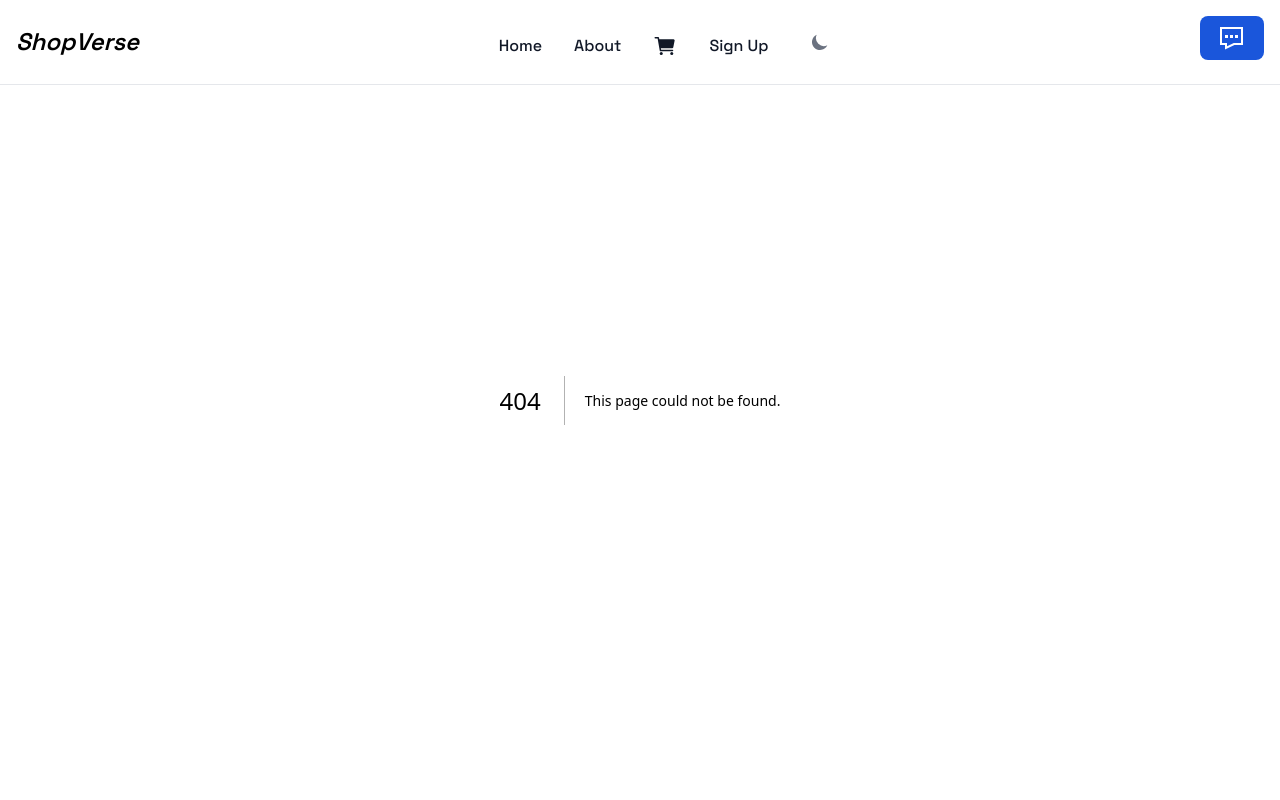
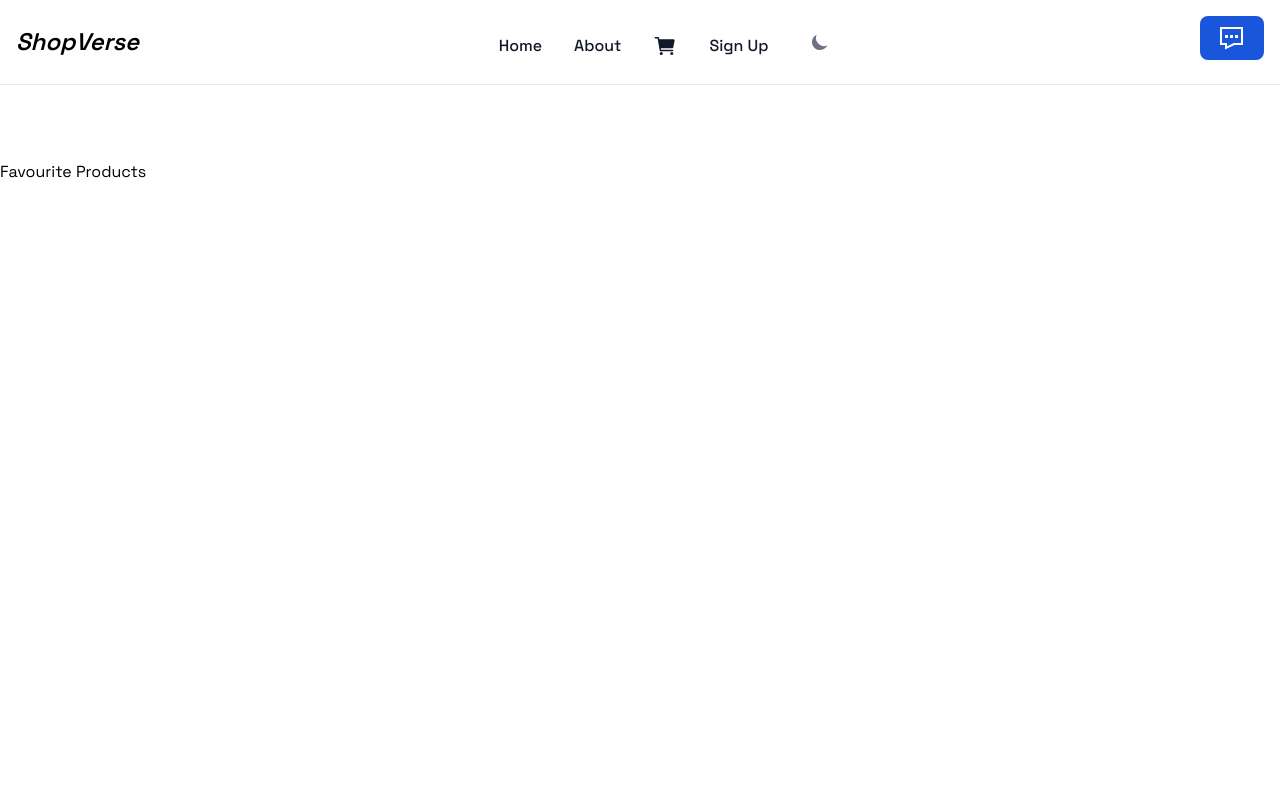
Before and after one commit to patrickiyiakimo/shopverse, a Next.js app: page /favourites in a window 1280 px wide. Before the commit this address had no page. Shown: the top 800 px of the page. Built offline with nearby package versions, Linux system fonts and the light colour scheme; a web font is replaced by a local one.

Commit message:
created the favourites page

```diff
--- /dev/null
+++ b/app/favourites/page.tsx
@@ -0,0 +1,11 @@
+import React from 'react'
+
+export default function page() {
+  return (
+      <div className='min-h-screen font-mont'>
+          <div className='pt-40'>
+              <h1>Favourite Products</h1>
+          </div>
+    </div>
+  )
+}
```
